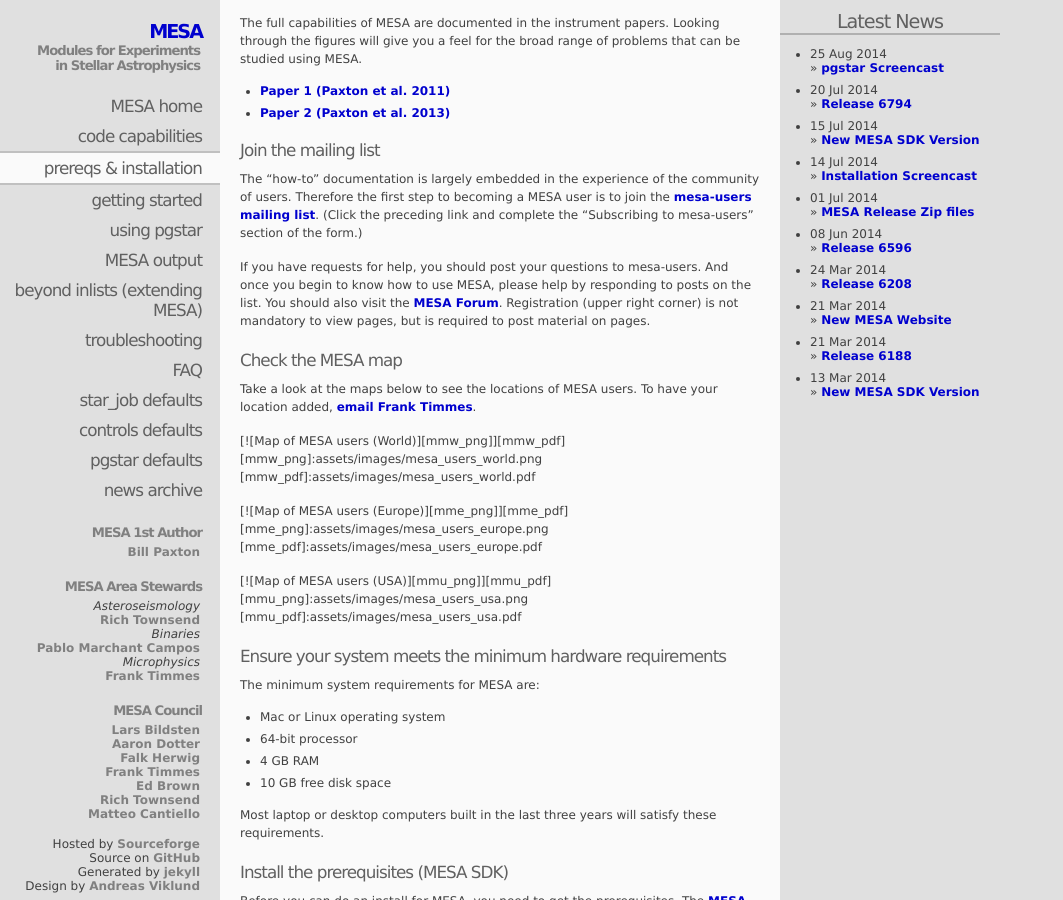
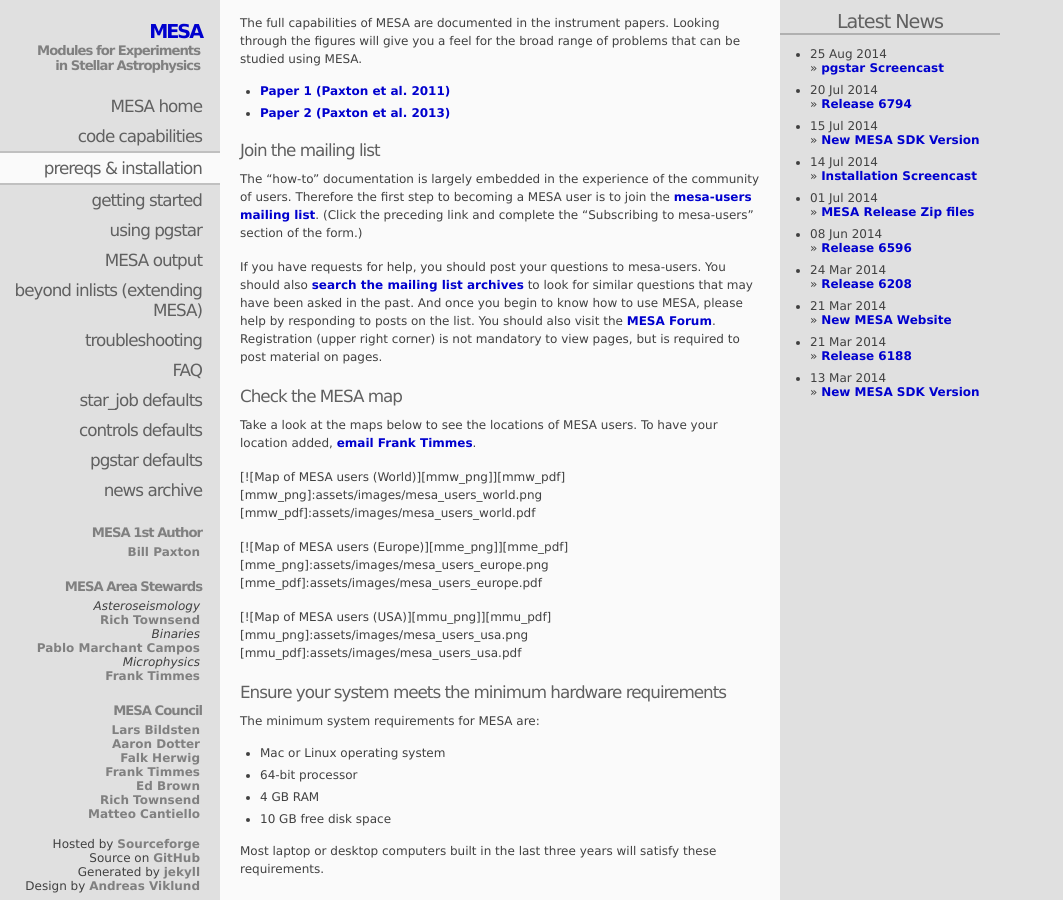
Before and after one commit to MESAHub/mesa-website, a Jekyll site: the page built from 02-prereqs.markdown, in a window 1280 px wide and 900 px high, scrolled down 674 px. Shown: the whole window, without its empty margins (0-1063 px from the left). Built offline with Jekyll 4.4.1, drawn with Linux system fonts in a browser that asks for light colours; Markdown is read by kramdown in place of the engine named in the settings.

Commit message:
Update information about searching mesa-users

```diff
--- a/02-prereqs.markdown
+++ b/02-prereqs.markdown
@@ -41,12 +41,14 @@
 mesa-users" section of the form.)
 
 If you have requests for help, you should post your questions to
-mesa-users.  And once you begin to know how to use MESA, please help
-by responding to posts on the list.  You should also visit the
+mesa-users.  You should also
+[search the mailing list archives](http://sourceforge.net/p/mesa/mailman/search/?mail_list=mesa-users)
+to look for similar questions that may have been asked in the past.
+And once you begin to know how to use MESA, please help by responding
+to posts on the list.  You should also visit the
 [MESA Forum](http://mesastar.org/).  Registration (upper right corner)
 is not mandatory to view pages, but is required to post material on
 pages.
-
 
 ## Check the MESA map
 
--- a/07-troubleshooting.markdown
+++ b/07-troubleshooting.markdown
@@ -22,10 +22,10 @@
 
 ## Search the mesa-users mailing list archive
 
-Check the [mailing list archives][mla] to see if someone has had a similar
+Search the [mailing list archives][mla] to see if someone has had a similar
 problem in the past.
 
-[mla]:http://sourceforge.net/p/mesa/mailman/mesa-users/
+[mla]:http://sourceforge.net/p/mesa/mailman/search/?mail_list=mesa-users
 
 ## Post a question to mesa-users
 
```
